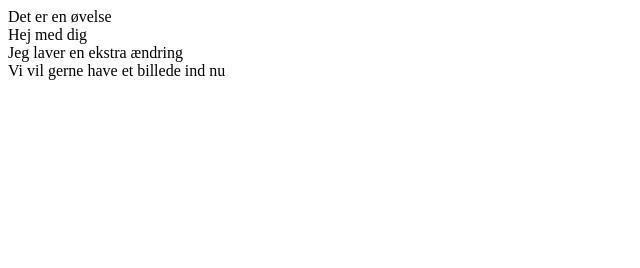
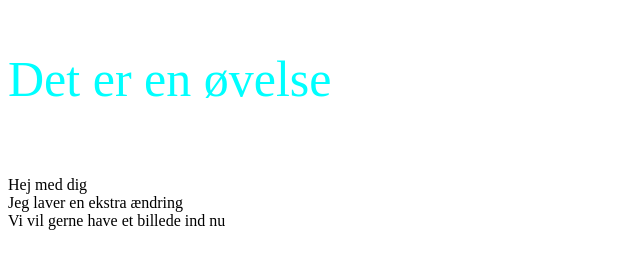
Before and after one commit to majajohannsen/opgave, a plain HTML site: page index.html in a window 1280 px wide. Shown: the whole page, without its empty margins (0-640 px from the left). Drawn offline with Linux system fonts and the light colour scheme.

Commit message:
Version 6

```diff
--- a/css.css
+++ b/css.css
@@ -0,0 +1,4 @@
+#p {
+    font-size: 50px;
+    color: aqua;
+}
--- a/index.html
+++ b/index.html
@@ -4,14 +4,14 @@
 <head>
     <meta charset="utf-8">
     <meta name="viewport" content="width=device-width, initial-scale=1.0">
+    <link rel="stylesheet" href="css.css">
     <title></title>
+
 </head>
 
 <body>
-    Det er en øvelse <br>
+    <p id="p">Det er en øvelse</p> <br>
     Hej med dig <br>
     Jeg laver en ekstra ændring <br>
     Vi vil gerne have et billede ind nu
-</body>
-
-</html>
+</body></html>
```
